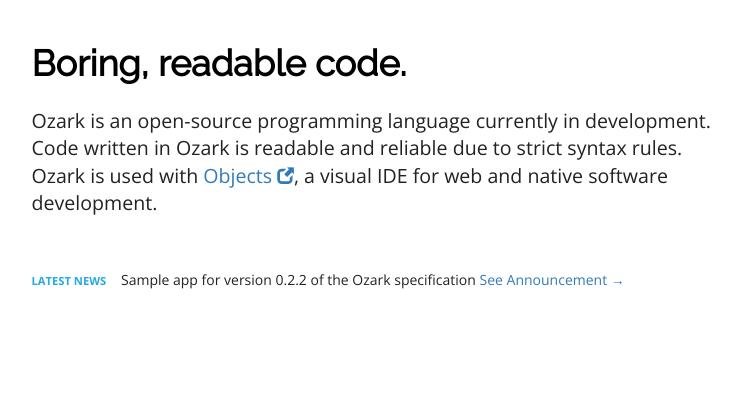
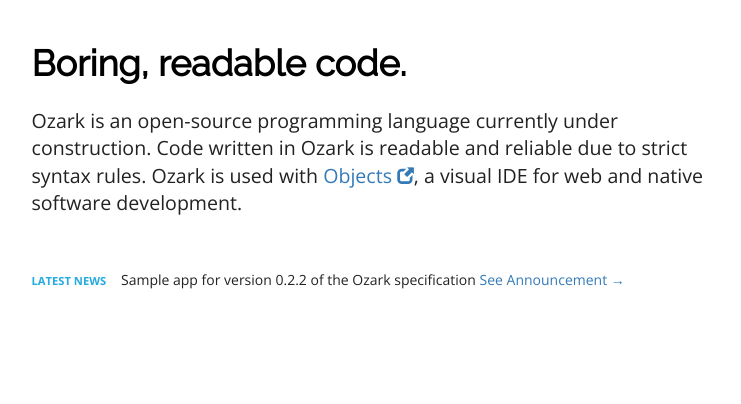
Before and after one commit to chasefinch/ozark-lang.github.io, a PHP site: page / in a window 1280 px wide. Shown: the part 171-575 px from the top of the page, without its empty margins (136-877 px from the left). Run offline with PHP 8.4, Linux system fonts and the light colour scheme; some libraries are stand-ins or nearby versions.

Commit message:
style update

```diff
--- a/index.php
+++ b/index.php
@@ -15,7 +15,7 @@
 						<div class='row'>
 							<div class='col-sm-10 col-md-9'>
 								<h1 class='heading'>Boring, readable code.</h1>
-								<p class='lead'>Ozark is an open-source programming language currently in development. Code written in Ozark is readable and reliable due to strict syntax rules. Ozark is used with <a href='https://madewithobjects.com'>Objects&nbsp;<small><span class='glyphicon glyphicon-new-window'></span></small></a>, a visual IDE for web and native software development.</p>
+								<p class='lead'>Ozark is an open-source programming language currently under construction. Code written in Ozark is readable and reliable due to strict syntax rules. Ozark is used with <a href='https://madewithobjects.com'>Objects&nbsp;<small><span class='glyphicon glyphicon-new-window'></span></small></a>, a visual IDE for web and native software development.</p>
 							</div>
 						</div>
 					</div>
```
